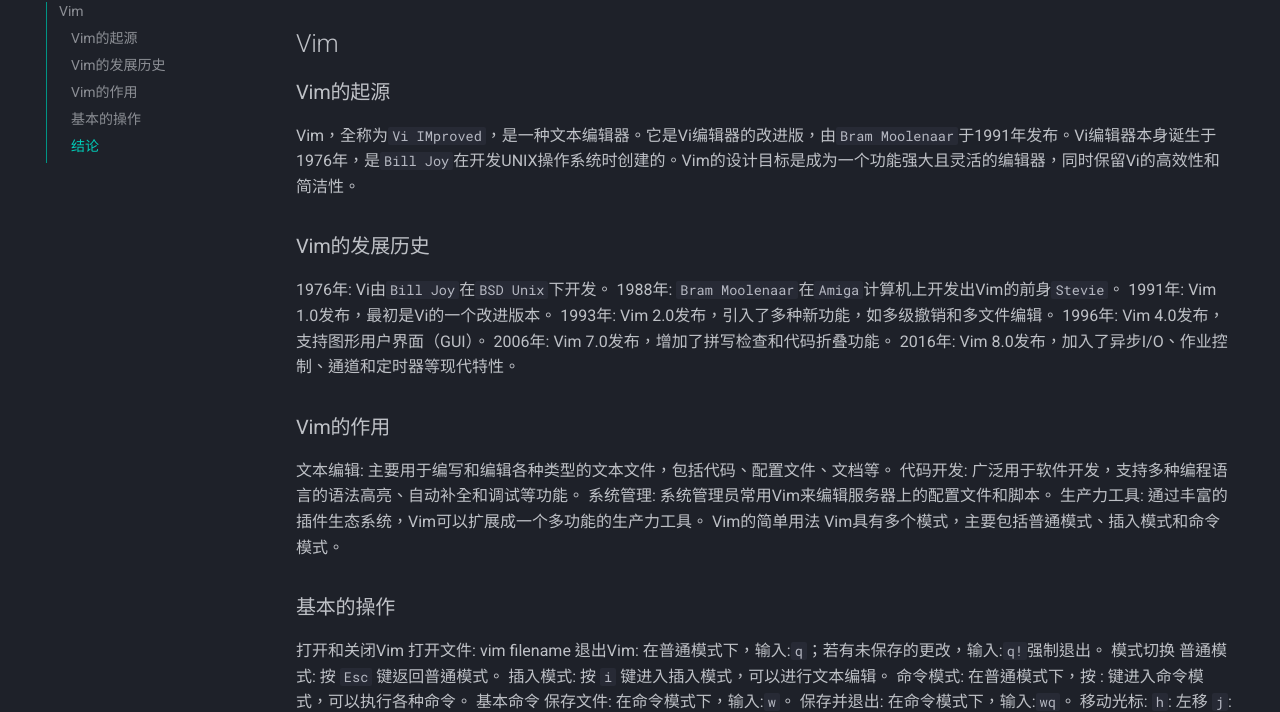
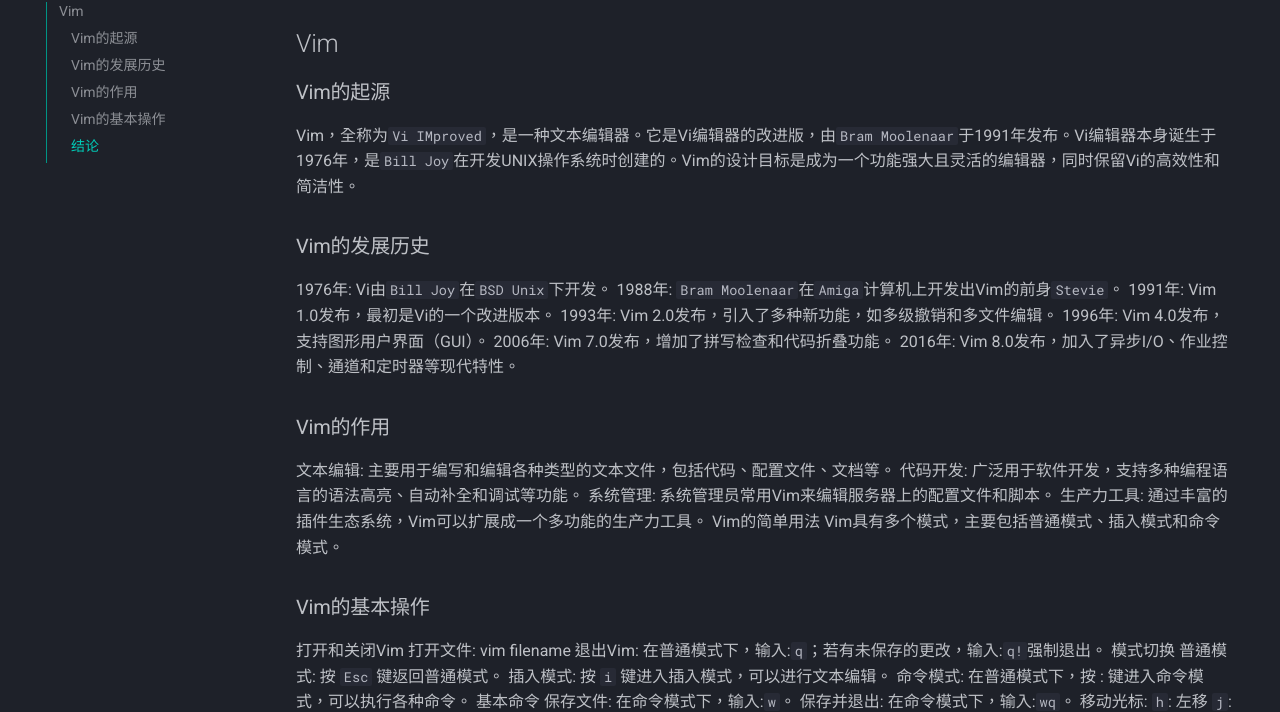
Before and after one commit to AimeeAngelia/AimeeAngelia.github.io, an MkDocs documentation site: the page built from docs/Software/index.md, in a window 1280 px wide and 1186 px high. Shown: the part 202-914 px from the top of the window. Built offline with MkDocs 1.6.1 and Material for MkDocs 9.7.7, drawn with Linux system fonts in a browser that asks for light colours.

Commit message:
Update index.md
# 更新
## 启用vim(new branch)
## 纠正`docs\Software\index.md`文本错误

```diff
--- a/docs/Software/index.md
+++ b/docs/Software/index.md
@@ -25,7 +25,7 @@
 Vim的简单用法
 Vim具有多个模式，主要包括普通模式、插入模式和命令模式。
 
-### 基本的操作
+### Vim的基本操作
 
 打开和关闭Vim
 打开文件: vim filename
```
